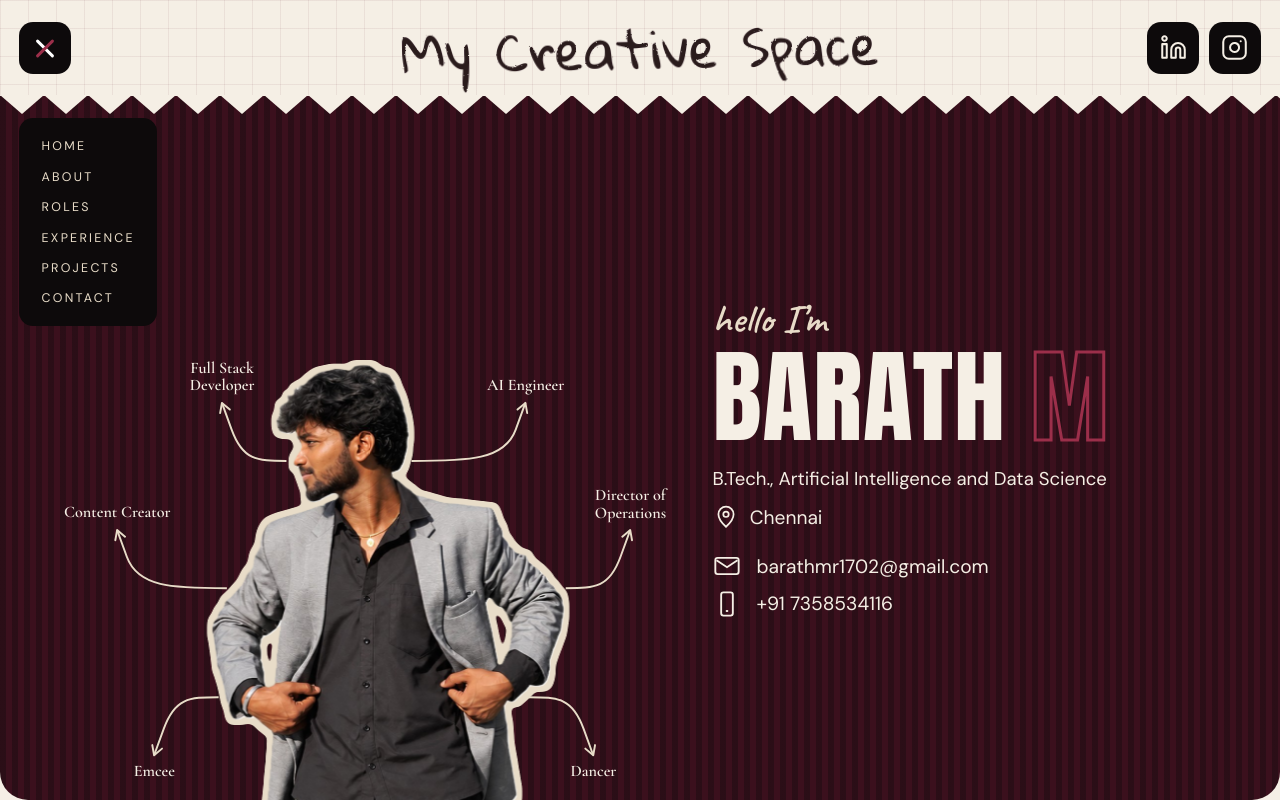
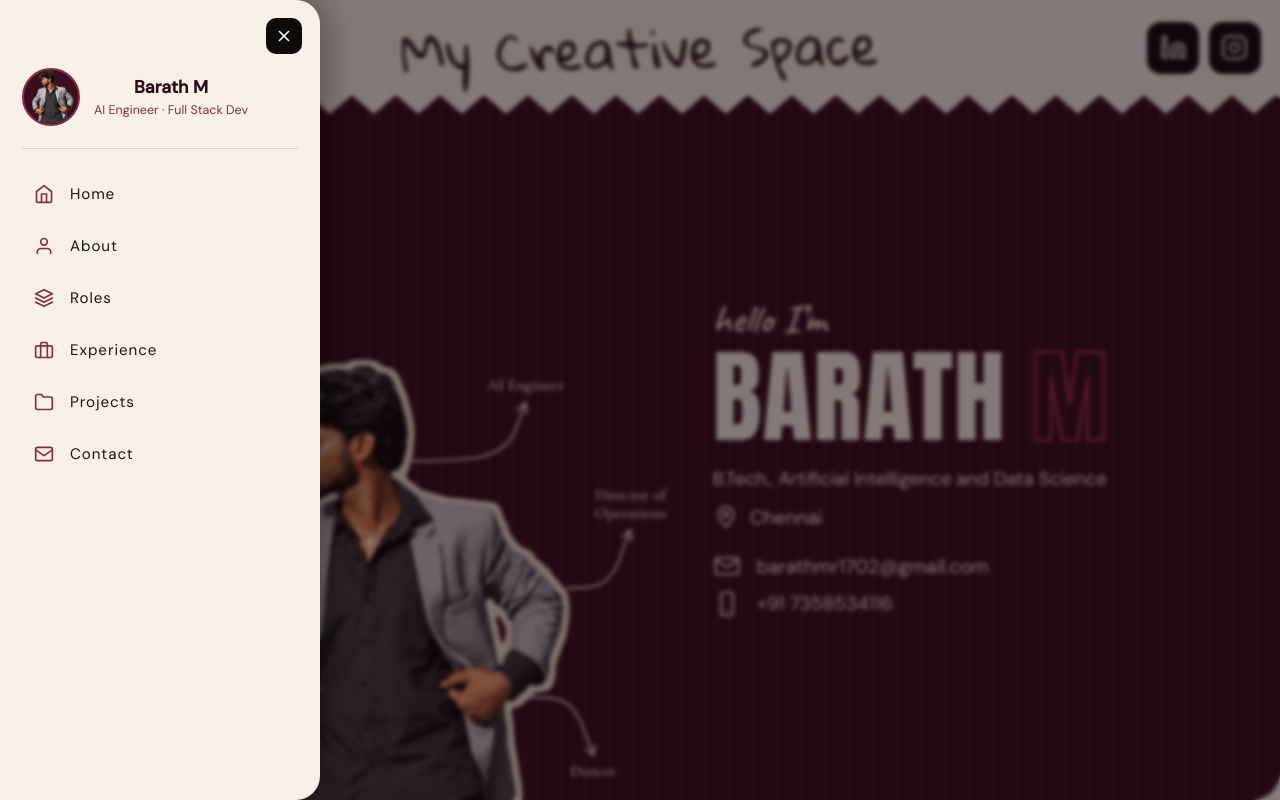
Before and after one commit to bxrxth1702/barath-portfolio, a React (Vite) app: page / in a window 1280 px wide. Both pictures are taken after a click on the button "Open menu". Built offline with nearby package versions, Linux system fonts and the light colour scheme.

Commit message:
Initial commit

```diff
--- a/package.json
+++ b/package.json
@@ -11,7 +11,8 @@
   },
   "dependencies": {
     "react": "^19.3.1",
-    "react-dom": "^19.3.1"
+    "react-dom": "^19.3.1",
+    "react-icons": "^5.7.0"
   },
   "devDependencies": {
     "@types/react": "^19.3.0",
--- a/src/components/Hero.css
+++ b/src/components/Hero.css
@@ -433,3 +433,100 @@
     filter: none;
   }
 }
+
+.drawer-overlay {
+  position: fixed;
+  inset: 0;
+  background: rgba(20, 5, 12, 0.5);
+  backdrop-filter: blur(2px);
+  opacity: 0;
+  pointer-events: none;
+  transition: opacity 0.3s ease;
+  z-index: 1000;
+}
+.drawer-overlay.open { opacity: 1; pointer-events: auto; }
+
+.drawer {
+  position: fixed;
+  top: 0;
+  left: 0;
+  height: 100%;
+  width: min(82vw, 320px);
+  background: #f7f1e8;
+  border-radius: 0 24px 24px 0;
+  box-shadow: 8px 0 30px rgba(0, 0, 0, 0.3);
+  padding: 28px 22px;
+  transform: translateX(-105%);
+  transition: transform 0.4s cubic-bezier(0.22, 0.8, 0.25, 1);
+  z-index: 1001;
+  overflow-y: auto;
+}
+.drawer.open { transform: translateX(0); }
+
+.drawer-close {
+  position: absolute;
+  top: 18px;
+  right: 18px;
+  width: 36px;
+  height: 36px;
+  border: none;
+  border-radius: 10px;
+  background: #0d0a0a;
+  cursor: pointer;
+  display: grid;
+  place-items: center;
+}
+.drawer-close svg {
+  width: 18px;
+  height: 18px;
+  fill: none;
+  stroke: #fff;
+  stroke-width: 2;
+  stroke-linecap: round;
+}
+
+.drawer-profile {
+  display: flex;
+  align-items: center;
+  gap: 14px;
+  padding: 40px 0 22px;
+  border-bottom: 1px solid rgba(60, 14, 28, 0.15);
+}
+.drawer-profile img {
+  width: 58px;
+  height: 58px;
+  border-radius: 50%;
+  object-fit: cover;
+  object-position: top;
+  background: #3a0e1d;
+  border: 2px solid #8a2a45;
+}
+.drawer-profile h3 { margin: 0; font-size: 1.1rem; color: #2a0d17; }
+.drawer-profile span { font-size: 0.78rem; color: #8a2a45; }
+
+.drawer nav { display: flex; flex-direction: column; gap: 6px; margin-top: 22px; }
+.drawer nav a {
+  display: flex;
+  align-items: center;
+  gap: 16px;
+  padding: 13px 12px;
+  border-radius: 12px;
+  color: #2a0d17;
+  text-decoration: none;
+  font-size: 0.95rem;
+  letter-spacing: 0.06em;
+  transition: background 0.2s, transform 0.2s;
+}
+.drawer nav a:hover { background: rgba(138, 42, 69, 0.12); transform: translateX(4px); }
+.drawer nav svg {
+  width: 20px;
+  height: 20px;
+  fill: none;
+  stroke: #8a2a45;
+  stroke-width: 2;
+  stroke-linecap: round;
+  stroke-linejoin: round;
+}
+
+/* hide the hamburger while the drawer is open (the drawer has its own close button) */
+.menu.open { opacity: 0; pointer-events: none; }
--- a/src/components/Hero.jsx
+++ b/src/components/Hero.jsx
@@ -26,7 +26,6 @@ const LEAN = 20 // degrees the final part leans outward from vertical
 // =========================================================
 
 // ===================== Social links =====================
-// REPLACE these two addresses with your own profile links.
 const SOCIALS = [
   { name: 'LinkedIn', href: 'https://www.linkedin.com/in/barath-m-81a715319' },
   { name: 'Instagram', href: 'https://www.instagram.com/bxrxth_' },
@@ -52,7 +51,15 @@ const ROLES = [
   { id: 'dancer', text: ['Dancer'], row: 2, side: 'r' },
 ]
 
-const NAV = ['Home', 'About', 'Roles', 'Experience', 'Projects', 'Contact']
+// Menu items with inline SVG icons (no extra packages needed)
+const NAV = [
+  { name: 'Home', icon: <><path d="M3 9l9-7 9 7v11a2 2 0 0 1-2 2H5a2 2 0 0 1-2-2z" /><polyline points="9 22 9 12 15 12 15 22" /></> },
+  { name: 'About', icon: <><path d="M20 21v-2a4 4 0 0 0-4-4H8a4 4 0 0 0-4 4v2" /><circle cx="12" cy="7" r="4" /></> },
+  { name: 'Roles', icon: <><polygon points="12 2 2 7 12 12 22 7 12 2" /><polyline points="2 17 12 22 22 17" /><polyline points="2 12 12 17 22 12" /></> },
+  { name: 'Experience', icon: <><rect x="2" y="7" width="20" height="14" rx="2" /><path d="M16 21V5a2 2 0 0 0-2-2h-4a2 2 0 0 0-2 2v16" /></> },
+  { name: 'Projects', icon: <path d="M22 19a2 2 0 0 1-2 2H4a2 2 0 0 1-2-2V5a2 2 0 0 1 2-2h5l2 3h9a2 2 0 0 1 2 2z" /> },
+  { name: 'Contact', icon: <><rect x="2" y="4" width="20" height="16" rx="2" /><path d="m22 7-10 7L2 7" /></> },
+]
 
 // Arrowhead: exact trigonometry, so both wings are identical mirror images around the shaft.
 const HEAD_RAD = (HEAD_ANGLE * Math.PI) / 180
@@ -200,6 +207,16 @@ function Hero() {
     ro.observe(stageRef.current)
     return () => ro.disconnect()
   }, [handleLoad, layout])
+
+  // Close the drawer with the Escape key
+  useEffect(() => {
+    if (!open) return
+    const onKey = (e) => {
+      if (e.key === 'Escape') setOpen(false)
+    }
+    window.addEventListener('keydown', onKey)
+    return () => window.removeEventListener('keydown', onKey)
+  }, [open])
 
   // ---------- Hover / touch handling (photo only) ----------
 
@@ -395,22 +412,46 @@ function Hero() {
       <header className="top">
         <button
           className={`menu ${open ? 'open' : ''}`}
-          aria-label="Toggle menu"
+          aria-label="Open menu"
           aria-expanded={open}
-          onClick={() => setOpen(!open)}
+          onClick={() => setOpen(true)}
         >
           <i></i>
           <i></i>
           <i></i>
         </button>
 
-        <nav className={`panel ${open ? 'open' : ''}`} aria-label="Main">
-          {NAV.map((name) => (
-            <a key={name} href={`#${name.toLowerCase()}`} onClick={() => setOpen(false)}>
-              {name}
-            </a>
-          ))}
-        </nav>
+        {/* Dark overlay behind the drawer */}
+        <div className={`drawer-overlay ${open ? 'open' : ''}`} onClick={() => setOpen(false)} />
+
+        {/* Slide-in side menu */}
+        <aside className={`drawer ${open ? 'open' : ''}`} aria-hidden={!open}>
+          <button className="drawer-close" aria-label="Close menu" onClick={() => setOpen(false)}>
+            <svg viewBox="0 0 24 24" aria-hidden="true">
+              <line x1="18" y1="6" x2="6" y2="18" />
+              <line x1="6" y1="6" x2="18" y2="18" />
+            </svg>
+          </button>
+
+          <div className="drawer-profile">
+            <img src={PHOTO} alt="" />
+            <div>
+              <h3>Barath M</h3>
+              <span>AI Engineer · Full Stack Dev</span>
+            </div>
+          </div>
+
+          <nav aria-label="Main">
+            {NAV.map((item) => (
+              <a key={item.name} href={`#${item.name.toLowerCase()}`} onClick={() => setOpen(false)}>
+                <svg viewBox="0 0 24 24" aria-hidden="true">
+                  {item.icon}
+                </svg>
+                {item.name}
+              </a>
+            ))}
+          </nav>
+        </aside>
 
         <div className="socials">
           {SOCIALS.map((s) => (
```
Also changed, not shown: src/components/Sidebar.css (added, +77 -0 lines), src/components/Sidebar.jsx (added, +45 -0 lines), 1 other file (tests, documents, lock files or other folders).
